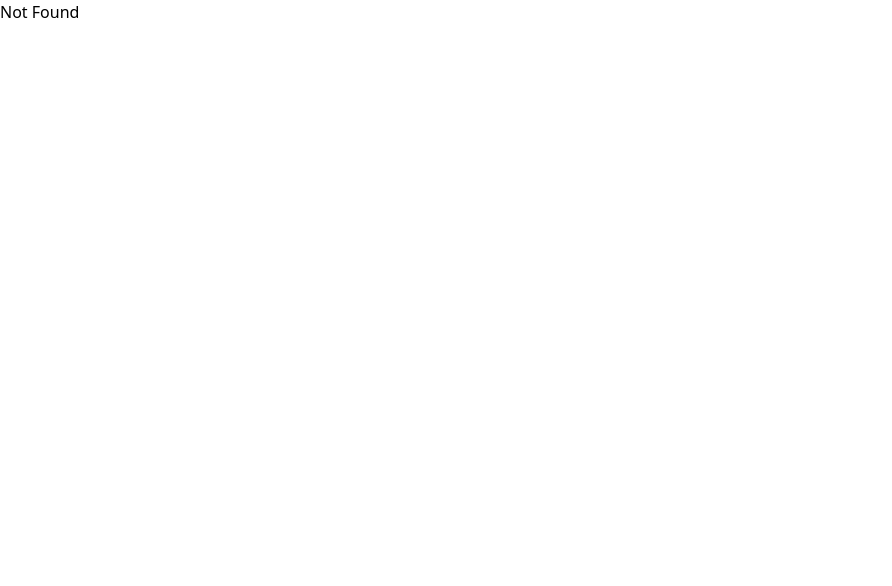
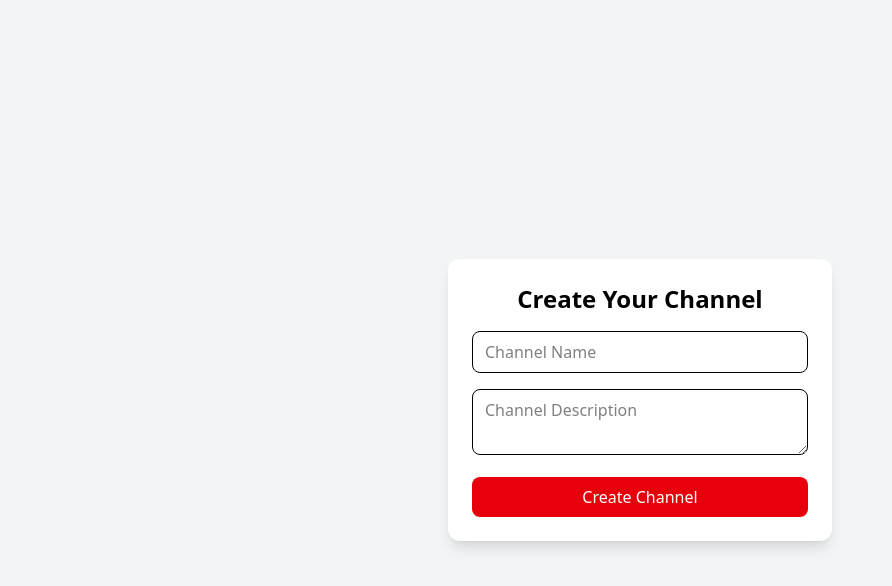
Before and after one commit to sumit434/youtube_clone, a React (Vite) app in the folder FRONTEND/: page /channel/create in a window 1280 px wide. Shown: the top 586 px of the page, without its empty margins (0-892 px from the left). Built offline with nearby package versions, Linux system fonts and the light colour scheme.

Commit message:
Add initial Navbar buttons and basic Create Channel page layout

```diff
--- a/FRONTEND/src/App.jsx
+++ b/FRONTEND/src/App.jsx
@@ -4,14 +4,14 @@ import HomePage from "./pages/HomePage.jsx";
 import LoginPage from "./pages/LoginPage.jsx";
 import SignUpPage from "./pages/SignupPage.jsx";
 import VideoPage from "./pages/VideoPage.jsx";
-
+import UserChannelPage from "./pages/UserChannelPage.jsx";
 export default function App() {
   return (
     <BrowserRouter>
       <Routes>
         <Route path="/signup" element={<SignUpPage />} />
         <Route path="/login" element={<LoginPage />} />
-
+        <Route path="/channel/create" element={<UserChannelPage />} />
         <Route path="/" element={<MainLayout />}>
           <Route index element={<HomePage />} />
           <Route path="videos/:id" element={<VideoPage />} />
--- a/FRONTEND/src/components/Navbar.jsx
+++ b/FRONTEND/src/components/Navbar.jsx
@@ -125,7 +125,6 @@ export default function Navbar({ onToggle }) {
         </button>
       </form>
 
-      {/* Right side: User Actions */}
      <div className="flex items-center gap-4">
   {user ? (
     <>
@@ -138,7 +137,7 @@ export default function Navbar({ onToggle }) {
         </button>
       ) : (
         <button
-                onClick={() => navigate("/create-channel")}
+          onClick={() => navigate("/channel/create")}
           className="bg-blue-600 text-white px-3 py-1 rounded hover:bg-blue-700 text-sm"
         >
           Create Channel
@@ -146,7 +145,7 @@ export default function Navbar({ onToggle }) {
       )}
 
       {/* Avatar + Dropdown */}
-            <div className="relative">
+      <div className="relative ml-2">
         <button
           onClick={() => setDropdownOpen((prev) => !prev)}
           className="flex items-center gap-1"
@@ -186,52 +185,42 @@ export default function Navbar({ onToggle }) {
               </div>
             </div>
 
-                  <div
-                    className="py-1"
-                    role="menu"
-                    aria-orientation="vertical"
-                    aria-labelledby="options-menu"
-                  >
+            <div className="py-1" role="menu" aria-orientation="vertical">
               <button
                 onClick={handleProfileClick}
                 className="flex items-center w-full text-left px-4 py-2 text-sm text-gray-700 hover:bg-gray-100"
-                      role="menuitem"
               >
                 <User size={18} className="mr-3" />
                 My Channel
               </button>
+              {/* Disabled links */}
               <Link
                 to="#"
                 className="flex items-center px-4 py-2 text-sm text-gray-700 hover:bg-gray-100 opacity-50 cursor-not-allowed"
-                      role="menuitem"
               >
                 YouTube Studio
               </Link>
               <Link
                 to="#"
                 className="flex items-center px-4 py-2 text-sm text-gray-700 hover:bg-gray-100 opacity-50 cursor-not-allowed"
-                      role="menuitem"
               >
                 Purchases and Membership
               </Link>
               <Link
                 to="#"
                 className="flex items-center px-4 py-2 text-sm text-gray-700 hover:bg-gray-100 opacity-50 cursor-not-allowed"
-                      role="menuitem"
               >
                 Language
               </Link>
               <Link
                 to="#"
                 className="flex items-center px-4 py-2 text-sm text-gray-700 hover:bg-gray-100 opacity-50 cursor-not-allowed"
-                      role="menuitem"
               >
                 Location
               </Link>
               <Link
                 to="#"
                 className="flex items-center px-4 py-2 text-sm text-gray-700 hover:bg-gray-100 opacity-50 cursor-not-allowed"
-                      role="menuitem"
               >
                 <Settings size={18} className="mr-3" />
                 Settings
@@ -239,7 +228,6 @@ export default function Navbar({ onToggle }) {
               <button
                 onClick={handleLogout}
                 className="flex items-center w-full text-left px-4 py-2 text-sm text-gray-700 hover:bg-gray-100"
-                      role="menuitem"
               >
                 <LogOut size={18} className="mr-3" />
                 Logout
--- a/FRONTEND/src/pages/UserChannelPage.jsx
+++ b/FRONTEND/src/pages/UserChannelPage.jsx
@@ -0,0 +1,33 @@
+import React from "react";
+
+export default function UserChannelPage() {
+  return (
+    <div className="flex min-h-screen items-center justify-center bg-gray-100">
+      <div className="bg-white shadow-lg rounded-xl p-6 w-96">
+        <h2 className="text-2xl font-bold mb-4 text-center">
+          Create Your Channel
+        </h2>
+        <form className="space-y-4">
+          <input
+            type="text"
+            name="channelName"
+            placeholder="Channel Name"
+            className="w-full border rounded-lg px-3 py-2"
+            required
+          />
+          <textarea
+            name="description"
+            placeholder="Channel Description"
+            className="w-full border rounded-lg px-3 py-2"
+          />
+          <button
+            type="submit"
+            className="w-full bg-red-600 text-white py-2 rounded-lg hover:bg-red-700 transition"
+          >
+            Create Channel
+          </button>
+        </form>
+      </div>
+    </div>
+  );
+}
```
Lines whose indentation alone changed are shown as unchanged.
